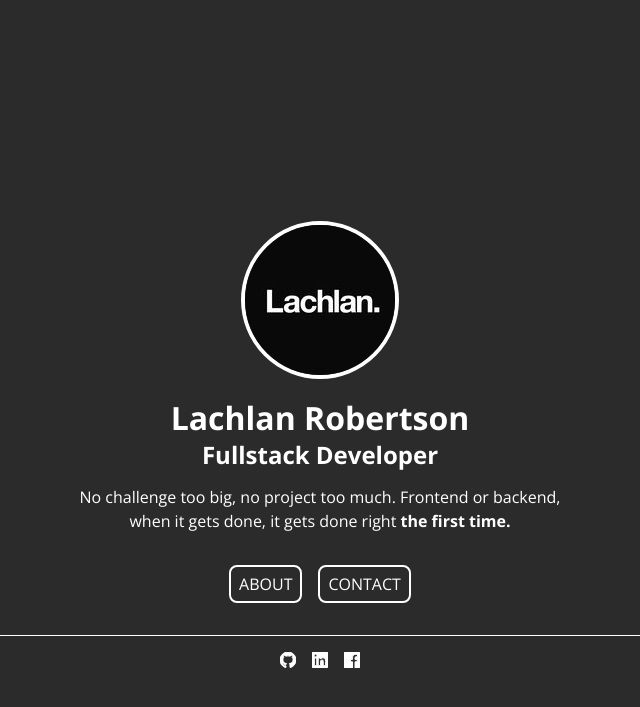
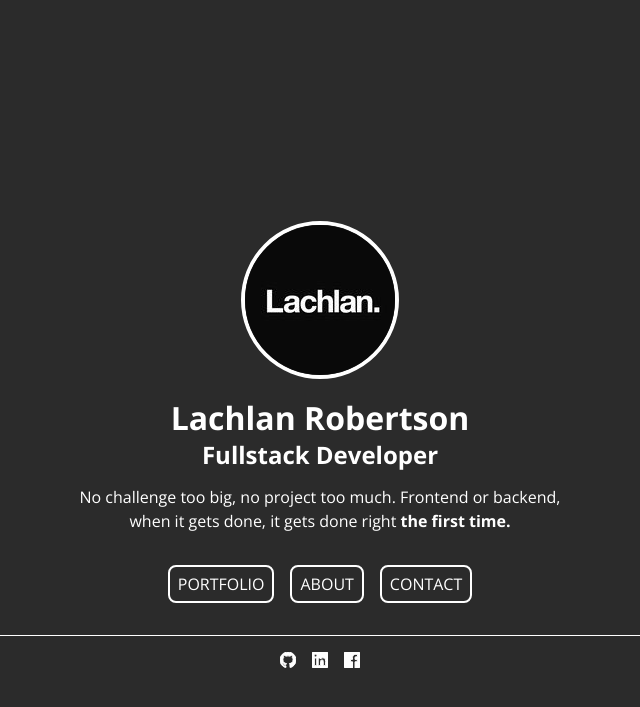
Before and after one commit to lrobert142/lrobert142.github.io, a Jekyll site: the page built from index.md, in a window 1280 px wide. Shown: the top 707 px of the page, without its empty margins (320-960 px from the left). Built offline with Jekyll 4.4.1, drawn with Linux system fonts in a browser that asks for light colours.

Commit message:
Add navbar links to homepage

```diff
--- a/_layouts/home.html
+++ b/_layouts/home.html
@@ -13,7 +13,9 @@
         <p class="bio">{{ site.author_data.bio }}</p>
 
         <div class="nav">
-            <a class="button hollow" href="/about">About</a>
+            {%- for item in site.navbar -%}
+                <a class="button hollow" href="{{ item.slug | relative_url }}">{{ item.title }}</a>
+            {%- endfor -%}
             <a class="button hollow" href="mailto:{{ site.email }}?subject=Site Enquiry">Contact</a>
         </div>
     </div>
```
